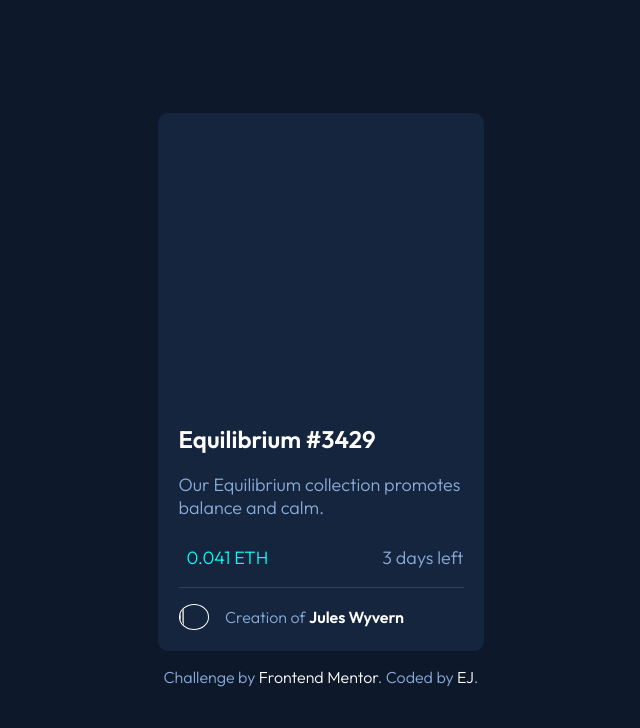
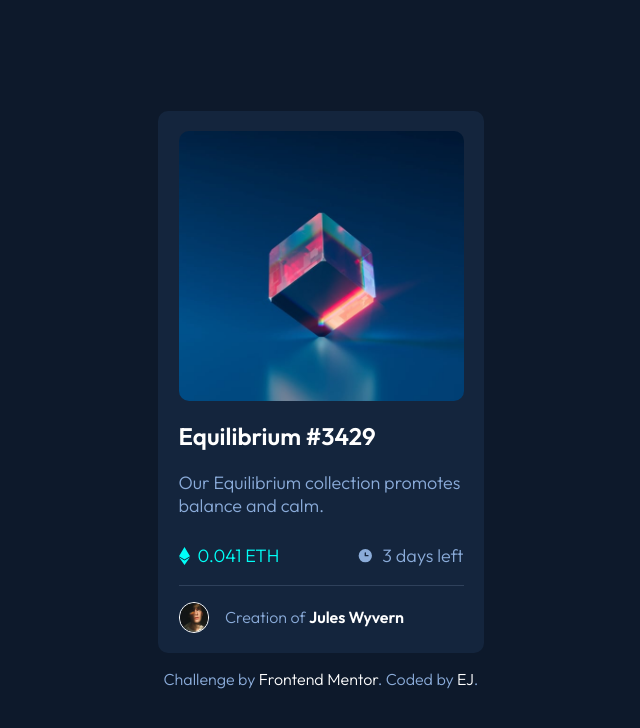
Before and after one commit to QuickStudy2/nft-preview-card, a plain HTML site: page index.html in a window 1280 px wide. Shown: the whole page, without its empty margins (319-959 px from the left). Drawn offline with Linux system fonts and the light colour scheme; the site is published under a folder, as on GitHub Pages, so addresses that start at the root find nothing.

Commit message:
Fix Images on Github Pages

```diff
--- a/index.html
+++ b/index.html
@@ -18,7 +18,7 @@
     <div class="card-container">
       <a href="#">
         <div class="image">
-          <div class="icon"><img src="/images/icon-view.svg" alt=""></div>
+          <div class="icon"><img src="./images/icon-view.svg" alt=""></div>
         </div>
       </a>
       <div class="card-main">
@@ -26,18 +26,18 @@
         <p class="card-main-text">Our Equilibrium collection promotes balance and calm.</p>
         <div class="flex">
           <div class="center highlight">
-            <img src="/images/icon-ethereum.svg" alt="">
+            <img src="./images/icon-ethereum.svg" alt="">
             <p>0.041 ETH</p>
           </div>
           <div class="center">
-            <img src="/images/icon-clock.svg" alt="">
+            <img src="./images/icon-clock.svg" alt="">
             <p>3 days left</p>
           </div>
         </div>
       </div>
       <div class="card-footer">
         <div class="center">
-          <img class="user-icon" src="/images/image-avatar.png" alt="">
+          <img class="user-icon" src="./images/image-avatar.png" alt="">
           <p>Creation of <a href="#"><strong>Jules Wyvern</strong></a></p>
         </div>
       </div>
--- a/style.css
+++ b/style.css
@@ -64,7 +64,7 @@ Layout
 }
 
 .image {
-    background: url("/images/image-equilibrium.jpg");
+    background: url(./images/image-equilibrium.jpg);
     width: 100%;
     height: 270px;
     position: relative;
```
